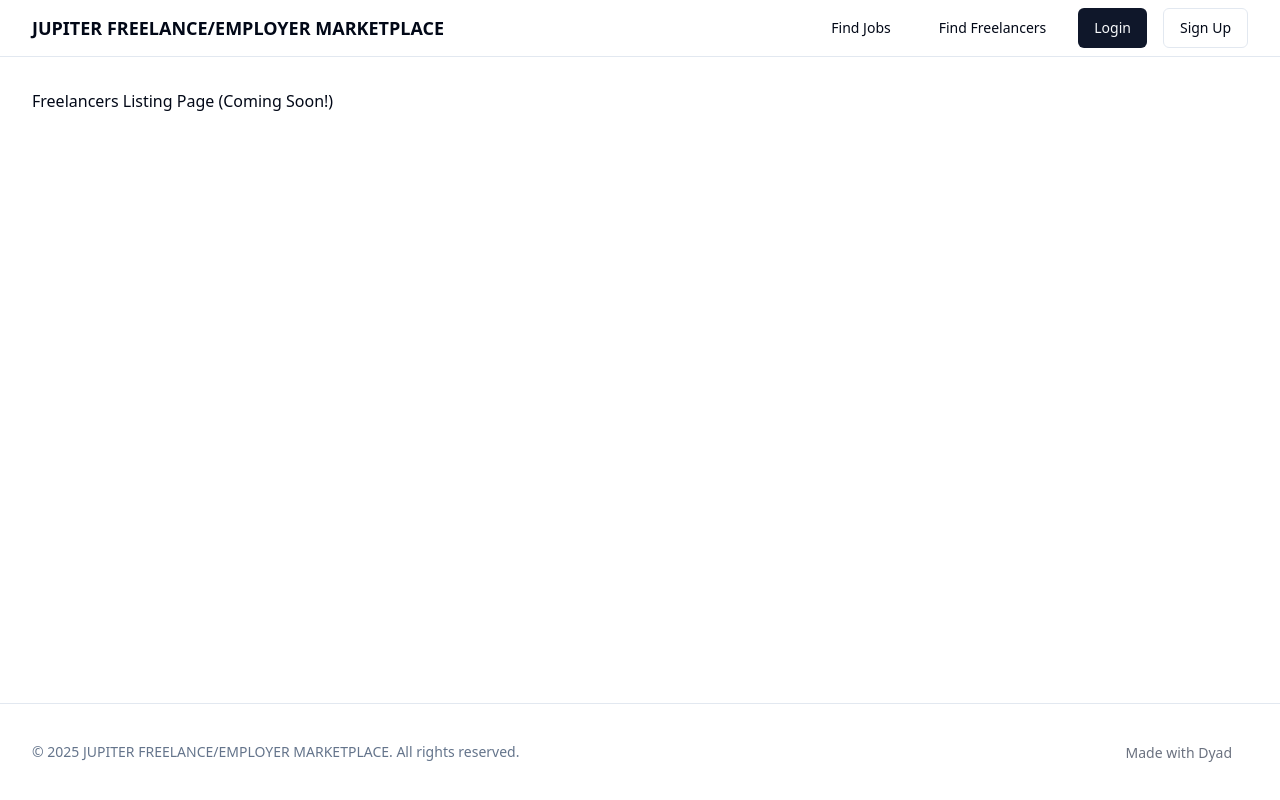
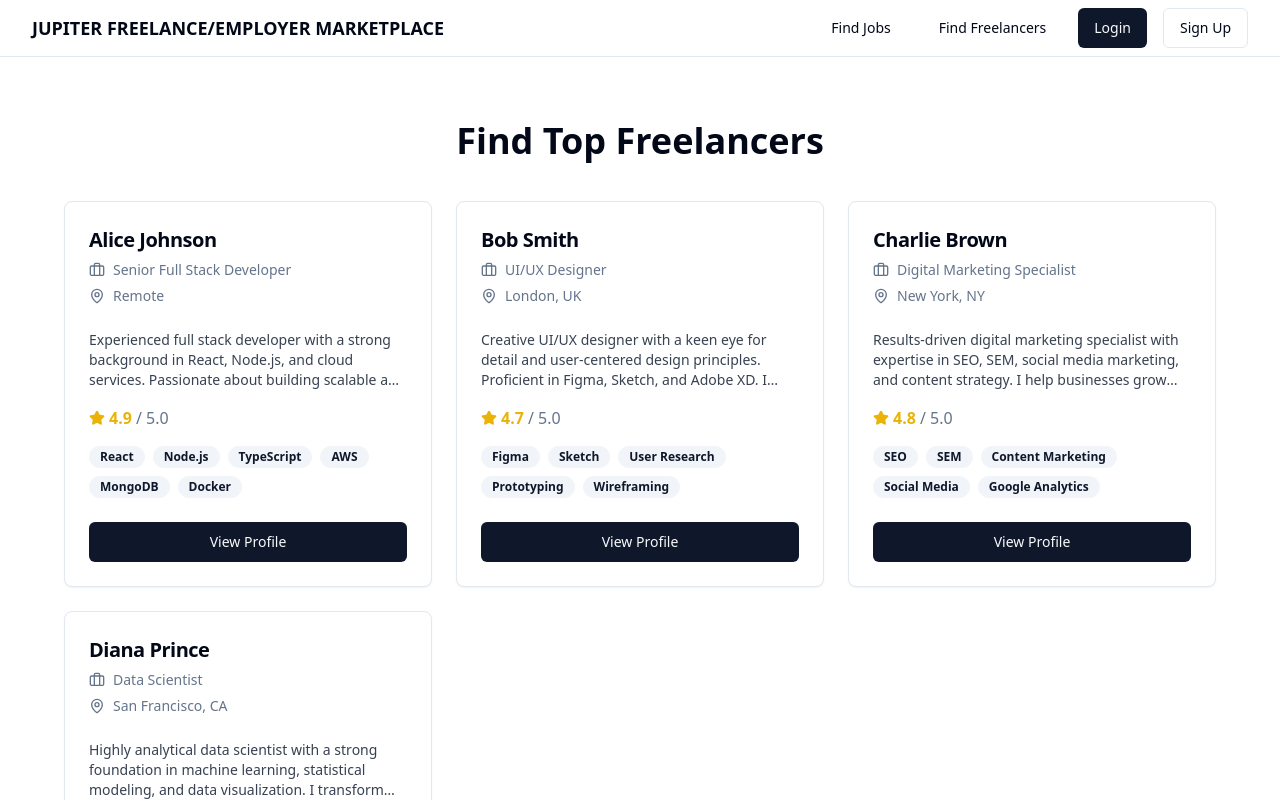
Before and after one commit to eissahussein95-code/Jupiter, a React (Vite) app: page /freelancers in a window 1280 px wide. Shown: the top 800 px of the page. Built offline with nearby package versions, Linux system fonts and the light colour scheme.

Commit message:
[dyad] Implemented freelancer listing and details pages - wrote 6 file(s)

```diff
--- a/src/App.tsx
+++ b/src/App.tsx
@@ -9,7 +9,9 @@ import Layout from "@/components/layout/Layout";
 import LoginPage from "./pages/LoginPage";
 import RegisterPage from "./pages/RegisterPage";
 import JobsPage from "./pages/JobsPage";
-import JobDetailsPage from "./pages/JobDetailsPage"; // Import JobDetailsPage
+import JobDetailsPage from "./pages/JobDetailsPage";
+import FreelancersPage from "./pages/FreelancersPage"; // Import FreelancersPage
+import FreelancerDetailsPage from "./pages/FreelancerDetailsPage"; // Import FreelancerDetailsPage
 
 const queryClient = new QueryClient();
 
@@ -24,8 +26,9 @@ const App = () => (
             <Route path="/" element={<Index />} />
             {/* ADD ALL CUSTOM ROUTES ABOVE THE CATCH-ALL "*" ROUTE */}
             <Route path="/jobs" element={<JobsPage />} />
-            <Route path="/jobs/:id" element={<JobDetailsPage />} /> {/* New route for job details */}
-            <Route path="/freelancers" element={<div>Freelancers Listing Page (Coming Soon!)</div>} />
+            <Route path="/jobs/:id" element={<JobDetailsPage />} />
+            <Route path="/freelancers" element={<FreelancersPage />} /> {/* Route for freelancer listings */}
+            <Route path="/freelancers/:id" element={<FreelancerDetailsPage />} /> {/* Route for freelancer details */}
             <Route path="/login" element={<LoginPage />} />
             <Route path="/register" element={<RegisterPage />} />
             <Route path="*" element={<NotFound />} />
--- /dev/null
+++ b/src/components/freelancers/FreelancerCard.tsx
@@ -0,0 +1,54 @@
+"use client";
+
+import React from 'react';
+import { Link } from 'react-router-dom';
+import { Card, CardContent, CardDescription, CardFooter, CardHeader, CardTitle } from '@/components/ui/card';
+import { Button } from '@/components/ui/button';
+import { Badge } from '@/components/ui/badge';
+import { Star, MapPin, Briefcase } from 'lucide-react';
+
+interface FreelancerCardProps {
+  id: string;
+  name: string;
+  title: string;
+  location: string;
+  rating: number;
+  description: string;
+  skills: string[];
+}
+
+const FreelancerCard: React.FC<FreelancerCardProps> = ({ id, name, title, location, rating, description, skills }) => {
+  return (
+    <Card className="flex flex-col justify-between h-full">
+      <CardHeader>
+        <CardTitle className="text-xl">{name}</CardTitle>
+        <CardDescription className="flex items-center gap-2 text-muted-foreground">
+          <Briefcase className="h-4 w-4" /> {title}
+        </CardDescription>
+        <CardDescription className="flex items-center gap-2 text-muted-foreground">
+          <MapPin className="h-4 w-4" /> {location}
+        </CardDescription>
+      </CardHeader>
+      <CardContent className="flex-grow">
+        <p className="text-sm text-gray-700 dark:text-gray-300 mb-4 line-clamp-3">{description}</p>
+        <div className="flex items-center gap-1 mb-4">
+          <Star className="h-4 w-4 text-yellow-500 fill-yellow-500" />
+          <span className="font-semibold text-yellow-500">{rating.toFixed(1)}</span>
+          <span className="text-muted-foreground">/ 5.0</span>
+        </div>
+        <div className="flex flex-wrap gap-2">
+          {skills.map((skill, index) => (
+            <Badge key={index} variant="secondary">{skill}</Badge>
+          ))}
+        </div>
+      </CardContent>
+      <CardFooter>
+        <Button asChild className="w-full">
+          <Link to={`/freelancers/${id}`}>View Profile</Link>
+        </Button>
+      </CardFooter>
+    </Card>
+  );
+};
+
+export default FreelancerCard;
--- /dev/null
+++ b/src/pages/FreelancerDetailsPage.tsx
@@ -0,0 +1,74 @@
+"use client";
+
+import React from 'react';
+import { useParams, Link } from 'react-router-dom';
+import { dummyFreelancers } from './FreelancersPage'; // Import dummyFreelancers
+import { Card, CardContent, CardDescription, CardHeader, CardTitle } from '@/components/ui/card';
+import { Button } from '@/components/ui/button';
+import { Badge } from '@/components/ui/badge';
+import { Star, MapPin, Briefcase, Mail } from 'lucide-react';
+
+const FreelancerDetailsPage = () => {
+  const { id } = useParams<{ id: string }>();
+  const freelancer = dummyFreelancers.find((f) => f.id === id);
+
+  if (!freelancer) {
+    return (
+      <div className="min-h-[calc(100vh-14rem)] flex items-center justify-center py-12">
+        <div className="text-center">
+          <h1 className="text-4xl font-bold mb-4">Freelancer Not Found</h1>
+          <p className="text-xl text-gray-600 mb-4">The freelancer you are looking for does not exist.</p>
+          <Button asChild>
+            <Link to="/freelancers">Back to Freelancer Listings</Link>
+          </Button>
+        </div>
+      </div>
+    );
+  }
+
+  return (
+    <div className="container py-8">
+      <Card className="max-w-4xl mx-auto">
+        <CardHeader>
+          <CardTitle className="text-3xl mb-2">{freelancer.name}</CardTitle>
+          <CardDescription className="flex items-center gap-2 text-muted-foreground text-lg">
+            <Briefcase className="h-5 w-5" /> {freelancer.title}
+          </CardDescription>
+          <CardDescription className="flex items-center gap-2 text-muted-foreground text-lg">
+            <MapPin className="h-5 w-5" /> {freelancer.location}
+          </CardDescription>
+        </CardHeader>
+        <CardContent>
+          <div className="flex items-center gap-1 mb-6">
+            <Star className="h-5 w-5 text-yellow-500 fill-yellow-500" />
+            <span className="font-semibold text-yellow-500 text-xl">{freelancer.rating.toFixed(1)}</span>
+            <span className="text-muted-foreground text-lg">/ 5.0</span>
+          </div>
+
+          <h3 className="text-xl font-semibold mb-3">About {freelancer.name}</h3>
+          <p className="text-gray-700 dark:text-gray-300 mb-6 leading-relaxed">{freelancer.description}</p>
+
+          <h3 className="text-xl font-semibold mb-3">Skills</h3>
+          <div className="flex flex-wrap gap-2 mb-6">
+            {freelancer.skills.map((skill, index) => (
+              <Badge key={index} variant="secondary" className="px-3 py-1 text-base">
+                {skill}
+              </Badge>
+            ))}
+          </div>
+
+          <div className="flex justify-end gap-4 mt-8">
+            <Button variant="outline" asChild>
+              <Link to="/freelancers">Back to Listings</Link>
+            </Button>
+            <Button>
+              <Mail className="mr-2 h-4 w-4" /> Contact Freelancer
+            </Button>
+          </div>
+        </CardContent>
+      </Card>
+    </div>
+  );
+};
+
+export default FreelancerDetailsPage;
--- /dev/null
+++ b/src/pages/FreelancersPage.tsx
@@ -0,0 +1,59 @@
+"use client";
+
+import React from 'react';
+import FreelancerCard from '@/components/freelancers/FreelancerCard'; // Updated import path
+
+// Dummy data for freelancer listings
+export const dummyFreelancers = [
+  {
+    id: 'f1',
+    name: 'Alice Johnson',
+    title: 'Senior Full Stack Developer',
+    location: 'Remote',
+    rating: 4.9,
+    description: 'Experienced full stack developer with a strong background in React, Node.js, and cloud services. Passionate about building scalable and efficient web applications. I thrive in agile environments and love tackling complex challenges.',
+    skills: ['React', 'Node.js', 'TypeScript', 'AWS', 'MongoDB', 'Docker'],
+  },
+  {
+    id: 'f2',
+    name: 'Bob Smith',
+    title: 'UI/UX Designer',
+    location: 'London, UK',
+    rating: 4.7,
+    description: 'Creative UI/UX designer with a keen eye for detail and user-centered design principles. Proficient in Figma, Sketch, and Adobe XD. I specialize in creating intuitive and engaging digital experiences.',
+    skills: ['Figma', 'Sketch', 'User Research', 'Prototyping', 'Wireframing'],
+  },
+  {
+    id: 'f3',
+    name: 'Charlie Brown',
+    title: 'Digital Marketing Specialist',
+    location: 'New York, NY',
+    rating: 4.8,
+    description: 'Results-driven digital marketing specialist with expertise in SEO, SEM, social media marketing, and content strategy. I help businesses grow their online presence and achieve their marketing goals.',
+    skills: ['SEO', 'SEM', 'Content Marketing', 'Social Media', 'Google Analytics'],
+  },
+  {
+    id: 'f4',
+    name: 'Diana Prince',
+    title: 'Data Scientist',
+    location: 'San Francisco, CA',
+    rating: 5.0,
+    description: 'Highly analytical data scientist with a strong foundation in machine learning, statistical modeling, and data visualization. I transform raw data into actionable insights to drive business decisions.',
+    skills: ['Python', 'R', 'Machine Learning', 'SQL', 'Tableau', 'Pandas'],
+  },
+];
+
+const FreelancersPage = () => {
+  return (
+    <div className="container py-8">
+      <h1 className="text-4xl font-bold text-center mb-10">Find Top Freelancers</h1>
+      <div className="grid grid-cols-1 md:grid-cols-2 lg:grid-cols-3 gap-6">
+        {dummyFreelancers.map((freelancer) => (
+          <FreelancerCard key={freelancer.id} {...freelancer} />
+        ))}
+      </div>
+    </div>
+  );
+};
+
+export default FreelancersPage;
```
Also changed, not shown: tsconfig.json (+25 -13 lines).
